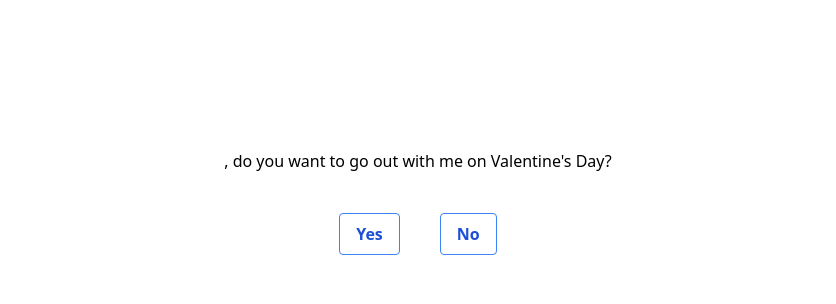
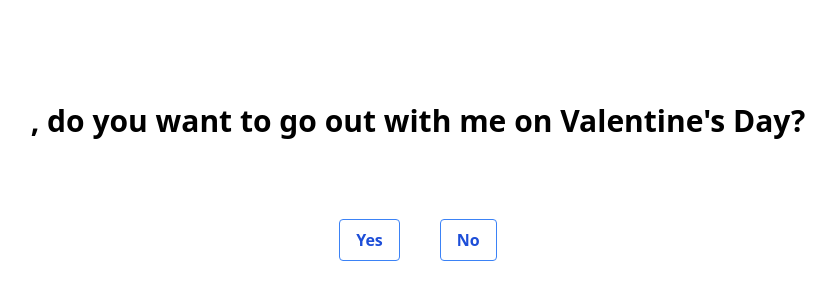
Before and after one commit to IgorBayerl/impossible-no-html, a plain HTML site: page index.html in a window 1280 px wide. Shown: the part 218-522 px from the top of the page, without its empty margins (222-1058 px from the left). Drawn offline with nearby package versions, Linux system fonts and the light colour scheme.

Commit message:
change name

```diff
--- a/index.html
+++ b/index.html
@@ -9,8 +9,8 @@
 </head>
 <body class="flex items-center justify-center min-h-screen">
   <div id="content">
-    <h1 class="text-3xl text-center font-bold p-10">
-      <h1 id="custom_name"></h1>, do you want to go out with me on Valentine's Day?
+    <h1 class="text-3xl text-center font-bold p-10" id="custom_name">
+      Do you want to go out with me on Valentine's Day?
     </h1>
     <div class="flex justify-center gap-10 my-10 items-center">
       <button
@@ -39,7 +39,7 @@
       const name = urlParams.get('name') || '';
 
       // Update the h1 element with the customized name
-      document.querySelector('#custom_name').textContent = name;
+      document.querySelector('#custom_name').textContent = `${name}, do you want to go out with me on Valentine's Day?`;
     });
 
 
```
